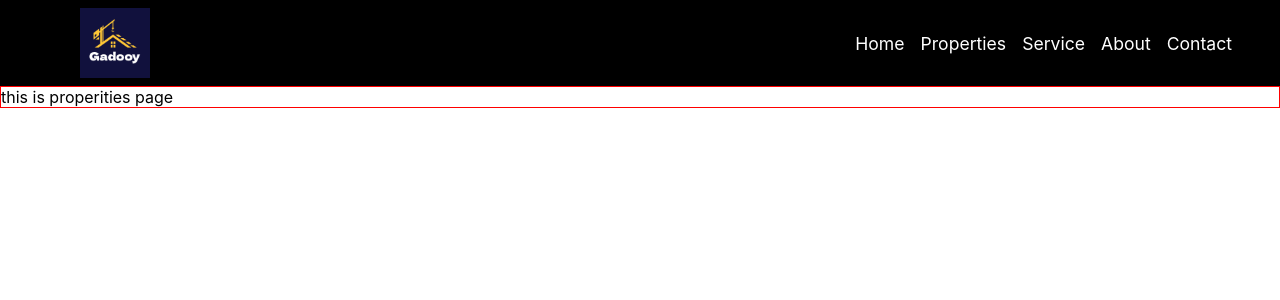
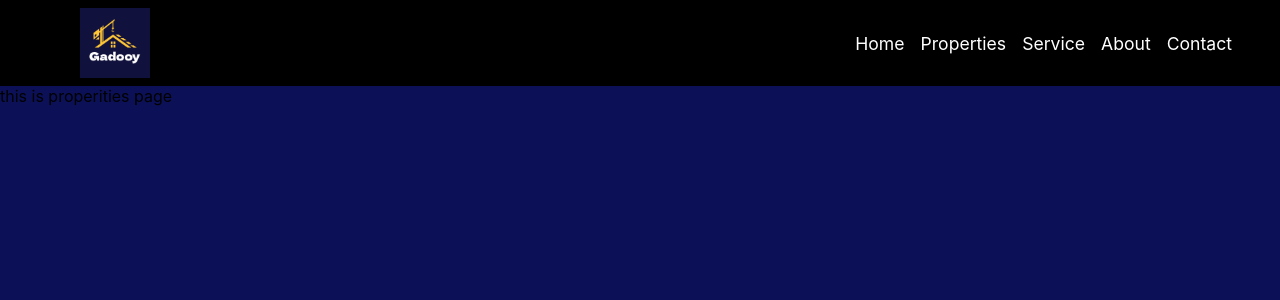
Before and after one commit to gelehasan/Real-Estate, a React (Create React App) app: page /properties in a window 1280 px wide. Shown: the top 300 px of the page. Built offline with nearby package versions, Linux system fonts and the light colour scheme.

Commit message:
fixed navigating to the property page

```diff
--- a/src/Components/HomeShowCase/ShowCase.jsx
+++ b/src/Components/HomeShowCase/ShowCase.jsx
@@ -1,5 +1,5 @@
 import "./index.css"
-
+import { Link } from "react-router-dom";
 const ShowCase = ()=>{
 
     return(
@@ -9,7 +9,7 @@ const ShowCase = ()=>{
             <p>We have all sort of properties and lands with affordable prices, discover beautiful places to invest your money in</p>
             </div>
             <div className="discoverBtn">
-            <button> Discover</button>
+         <Link to={"properties"}>  <button> Discover</button> </Link>
             </div>
 
         </div>
--- a/src/Routers/NavBar/Navbar.jsx
+++ b/src/Routers/NavBar/Navbar.jsx
@@ -27,8 +27,8 @@ const Navbar = () => {
 
                 {/* Navigation Links */}
                 <div className={`nav-items ${isOpen ? 'open' : ''}`}>
-                    <a href="/home">Home</a>
-                    <a href="/features">Properties</a>
+                    <a href="/">Home</a>
+                    <a href="/properties">Properties</a>
                     <a href="/service">Service</a>
                     <a href="/listed">About</a>
                     <a href="/contact">Contact</a>
--- a/src/Routers/Properties/index.css
+++ b/src/Routers/Properties/index.css
@@ -1,4 +1,5 @@
 .propertiesContainer {
-    border: 1px solid red;
-
+    background-color: rgb(12, 17, 87);
+    width: 100%;
+    height: 90vh;
 }
```
